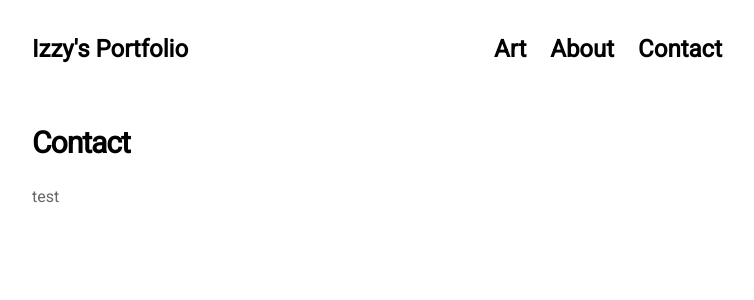
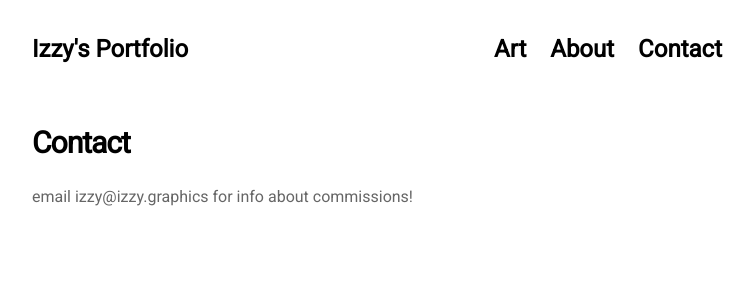
Before and after one commit to izzy-graphics/izzy-graphics.github.io, a Jekyll site: the page built from pages/contact.html, in a window 1280 px wide. Shown: the top 300 px of the page, without its empty margins (263-1017 px from the left). Built offline with Jekyll 4.4.1, drawn with Linux system fonts in a browser that asks for light colours; nearby versions of some CDN libraries.

Commit message:
Update settings.yml

```diff
--- a/_data/settings.yml
+++ b/_data/settings.yml
@@ -33,7 +33,7 @@ about: >
 contact: >
   # Contact
 
-  test
+  email izzy@izzy.graphics for info about commissions!
 
 #-------------------------------
 # Where all of the art links go
```
